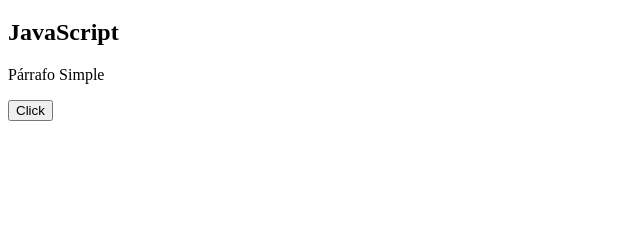
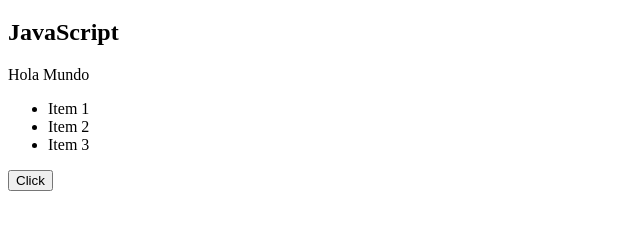
Before and after one commit to annahico/DOM-BOM, a plain HTML site: page html/kata.html in a window 1280 px wide. Shown: the part 61-290 px from the top of the page, without its empty margins (0-640 px from the left). Drawn offline with Linux system fonts and the light colour scheme.

Commit message:
aprendiendo inner HTML-TEXT

```diff
--- a/html/kata.html
+++ b/html/kata.html
@@ -9,7 +9,7 @@
 <body>
     <h1>DOM</h1>
     <h2>JavaScript</h2>
-    <p>Párrafo Simple</p>
+    <p id="principal">Párrafo Simple</p>
     <div id="root"></div>
     <button id="demo">Click</button>
 
--- a/js/kata.js
+++ b/js/kata.js
@@ -1,5 +1,16 @@
 const boton = document.getElementById("demo");
 
-boton.addEventListener("click", ()=>{
+const parrafo = document.getElementById("principal");
+parrafo.innerText = "Hola Mundo";
+
+
+
+const root = document.getElementById("root");
+root.innerHTML =
+"<ul><li>Item 1</li><li>Item 2</li><li>Item 3</li></ul>";
+
+
+
+boton.addEventListener("click", () => {
     console.log("Hemos hecho click");
 });
```
